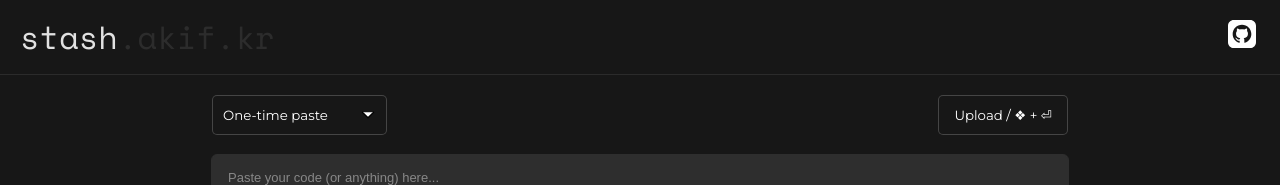
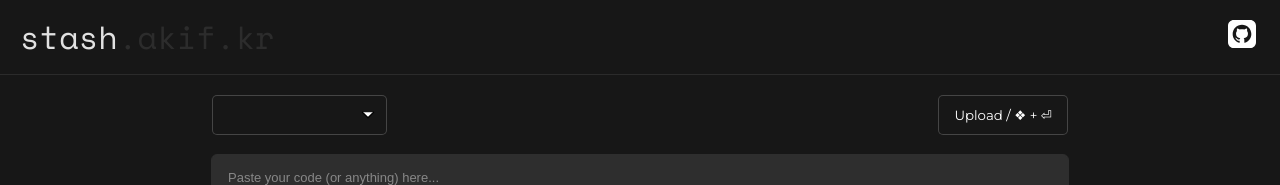
Before and after one commit to ak-tr/stash, a Vue app in the folder app/: page / in a window 1280 px wide. Shown: the top 185 px of the page. Built offline with nearby package versions, Linux system fonts and the light colour scheme; a web font is replaced by a local one.

Commit message:
♻️ refactor dropdown

```diff
--- a/app/src/components/ContainerDropdown.vue
+++ b/app/src/components/ContainerDropdown.vue
@@ -1,25 +1,28 @@
 <template>
-  <select name="ttl" class="ttl" ref="ttl">
-    <option value="0">One-time paste</option>
-    <option value="1">Expire in 2 hours</option>
-    <option value="2">Expire in 12 hours</option>
-    <option value="3">Expire in 24 hours</option>
+  <select title="dropdown" name="dropdown" class="dropdown" ref="dropdown" v-model="localSelected">
+    <option :selected="option.selected" v-for="option in options" :key="option.value" :value="option.value">{{option.name}}</option>
   </select>
 </template>
 
 <script lang="ts">
 export default {
   name: "ContainerDropdown",
+  data() {
+    return {
+      localSelected: this.selected,
+    }
+  },
+  props: ["options", "selected"],
   methods: {
     getSelectedTTL() {
-      return (this.$refs.ttl as HTMLSelectElement).value;
-    }
-  }
+      return (this.$refs.dropdown as HTMLSelectElement).value;
+    },
+  },
 };
 </script>
 
 <style>
-.ttl {
+.dropdown {
   padding: 0 25px 0 10px;
   width: 175px;
   height: 40px;
@@ -38,9 +41,9 @@
   -moz-appearance: none;
   appearance: none;
 
-	background-image: url("/down-arrow.svg");
-	background-position: 95% center;
-	background-repeat: no-repeat;
+  background-image: url("/down-arrow.svg");
+  background-position: 95% center;
+  background-repeat: no-repeat;
 
   box-sizing: border-box;
   transition: border 0.15s;
```
